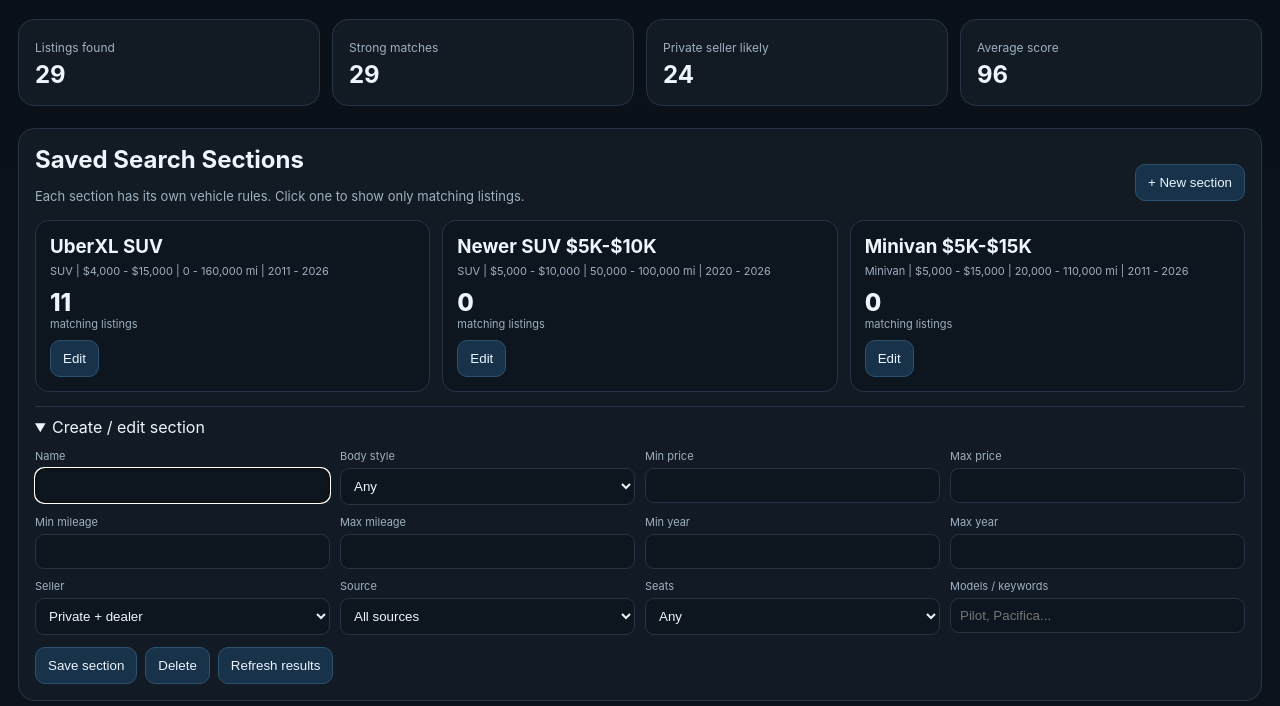
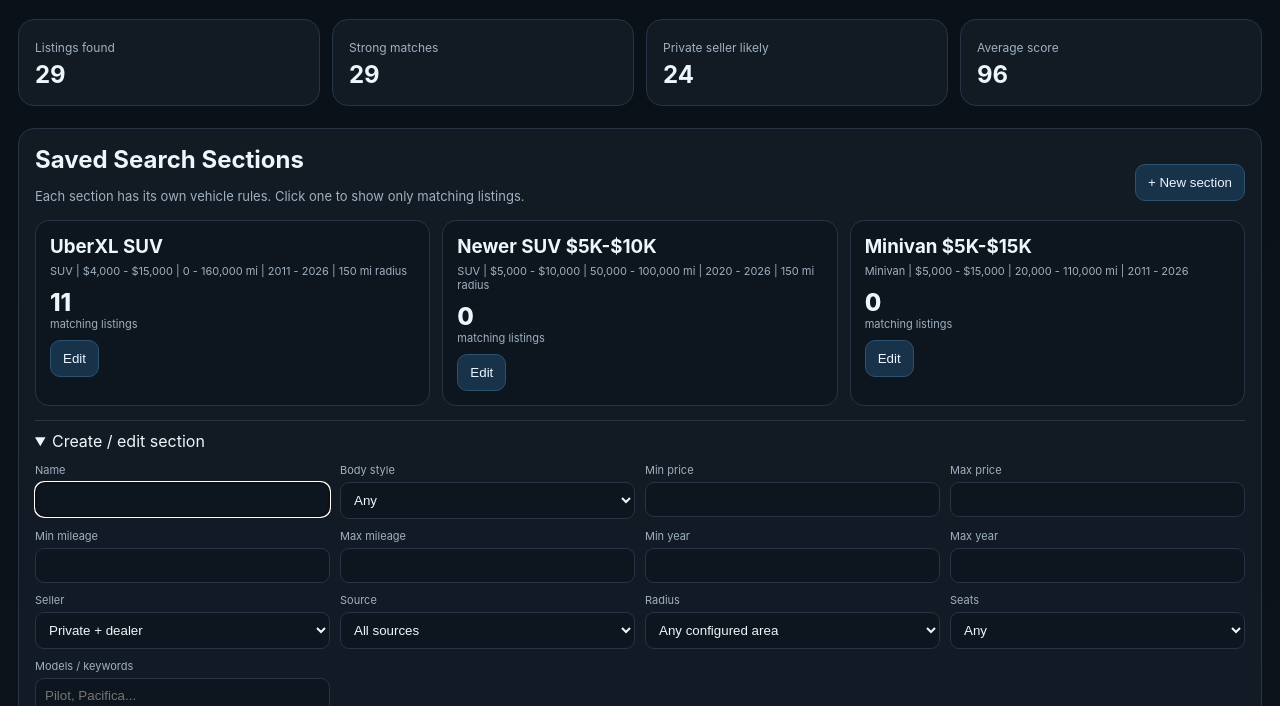
Before and after one commit to AlonSaar/alon-car-hunter, a website: page index.html in a window 1280 px wide. Both pictures are taken after a click on the button "+ New section". Shown: the part 94-800 px from the top of the page. Drawn offline with Linux system fonts and the light colour scheme.

Commit message:
Add editable radius to saved search sections

```diff
--- a/index.html
+++ b/index.html
@@ -42,7 +42,7 @@
         <div class="field"><label>Max year</label><input id="sfMaxYear" type="number"></div>
         <div class="field"><label>Seller</label><select id="sfSeller"><option value="">Private + dealer</option><option value="private">Private only</option><option value="dealer">Dealer only</option></select></div>
         <div class="field"><label>Source</label><select id="sfSource"><option value="">All sources</option><option>Craigslist</option><option>Facebook Marketplace</option><option>Cars.com</option><option>TrueCar</option><option>Autotrader</option><option>CarGurus</option></select></div>
-        <div class="field"><label>Seats</label><select id="sfSeats"><option value="">Any</option><option value="7">7+ / third row</option></select></div>
+        <div class="field"><label>Radius</label><select id="sfRadius"><option value="">Any configured area</option><option value="25">25 miles</option><option value="50">50 miles</option><option value="75">75 miles</option><option value="100">100 miles</option><option value="150">150 miles</option><option value="200">200 miles</option></select></div><div class="field"><label>Seats</label><select id="sfSeats"><option value="">Any</option><option value="7">7+ / third row</option></select></div>
         <div class="field"><label>Models / keywords</label><input id="sfKeywords" placeholder="Pilot, Pacifica..."></div>
       </div>
       <div class="actions" style="margin-top:12px"><button class="btn" onclick="saveSearch()">Save section</button><button class="btn" onclick="deleteSearch()">Delete</button><button class="btn" onclick="searchNow()">Refresh results</button></div>
@@ -85,8 +85,8 @@
 let listings=[], privateOnly=false, favOnly=false, activeSavedId=null, editingSavedId=null;
 const favs=new Set(JSON.parse(localStorage.getItem('carHunterFavs')||'[]'));
 const defaultSaved=[
- {id:'uberxl',name:'UberXL SUV',body:'SUV',minPrice:4000,maxPrice:15000,minMiles:0,maxMiles:160000,minYear:2011,maxYear:2026,seller:'',source:'',seats:'7',keywords:''},
- {id:'newer-suv',name:'Newer SUV $5K-$10K',body:'SUV',minPrice:5000,maxPrice:10000,minMiles:50000,maxMiles:100000,minYear:2020,maxYear:2026,seller:'',source:'',seats:'',keywords:''},
+ {id:'uberxl',name:'UberXL SUV',body:'SUV',minPrice:4000,maxPrice:15000,minMiles:0,maxMiles:160000,minYear:2011,maxYear:2026,seller:'',source:'',radius:150,seats:'7',keywords:''},
+ {id:'newer-suv',name:'Newer SUV $5K-$10K',body:'SUV',minPrice:5000,maxPrice:10000,minMiles:50000,maxMiles:100000,minYear:2020,maxYear:2026,seller:'',source:'',radius:150,seats:'',keywords:''},
  {id:'minivan',name:'Minivan $5K-$15K',body:'Minivan',minPrice:5000,maxPrice:15000,minMiles:20000,maxMiles:110000,minYear:2011,maxYear:2026,seller:'',source:'',seats:'7',keywords:''}
 ];
 let savedSearches=JSON.parse(localStorage.getItem('carHunterSavedSearches')||'null')||defaultSaved;
@@ -115,7 +115,7 @@ function matchesSaved(x,s){
  if(s.maxYear!==''&&s.maxYear!=null&&(year==null||year>+s.maxYear))return false;
  if(s.seller==='private'&&!x.privateSellerLikely)return false;
  if(s.seller==='dealer'&&x.privateSellerLikely)return false;
- if(s.source&&x.source!==s.source)return false;
+ if(s.source&&x.source!==s.source)return false;if(s.radius!==''&&s.radius!=null&&x.distanceMiles!=null&&x.distanceMiles>+s.radius)return false;
  if(s.seats==='7'&&!(/third row|3rd row|7 passenger|8 passenger/i.test(txt)||x.uberXL==='likely'))return false;
  if(s.keywords){const ks=s.keywords.toLowerCase().split(',').map(v=>v.trim()).filter(Boolean);if(ks.length&&!ks.some(k=>txt.includes(k)))return false}
  return true;
@@ -126,12 +126,12 @@ function esc(s){return String(s||'').replace(/[&<>"']/g,m=>({'&':'&amp;','<':'&l
 function toggleFav(id){favs.has(id)?favs.delete(id):favs.add(id);localStorage.setItem('carHunterFavs',JSON.stringify([...favs]));render()}
 document.getElementById('search').oninput=render;document.getElementById('source').onchange=render;document.getElementById('scoreFilter').onchange=render;document.getElementById('privateOnly').onclick=e=>{privateOnly=!privateOnly;e.target.textContent='Private seller: '+(privateOnly?'on':'off');render()};document.getElementById('favOnly').onclick=e=>{favOnly=!favOnly;e.target.textContent='Favorites: '+(favOnly?'on':'off');render()};
 function persistSaved(){localStorage.setItem('carHunterSavedSearches',JSON.stringify(savedSearches))}
-function savedSummary(s){const a=[];if(s.body)a.push(s.body);if(s.minPrice!==''||s.maxPrice!=='')a.push('$'+Number(s.minPrice||0).toLocaleString()+' - '+(s.maxPrice!==''?'$'+Number(s.maxPrice).toLocaleString():'Any price'));if(s.minMiles!==''||s.maxMiles!=='')a.push(Number(s.minMiles||0).toLocaleString()+' - '+(s.maxMiles!==''?Number(s.maxMiles).toLocaleString():'Any')+' mi');if(s.minYear!==''||s.maxYear!=='')a.push((s.minYear||'Any')+' - '+(s.maxYear||'Any'));if(s.seller)a.push(s.seller);if(s.source)a.push(s.source);return a.join(' | ')}
+function savedSummary(s){const a=[];if(s.body)a.push(s.body);if(s.minPrice!==''||s.maxPrice!=='')a.push('$'+Number(s.minPrice||0).toLocaleString()+' - '+(s.maxPrice!==''?'$'+Number(s.maxPrice).toLocaleString():'Any price'));if(s.minMiles!==''||s.maxMiles!=='')a.push(Number(s.minMiles||0).toLocaleString()+' - '+(s.maxMiles!==''?Number(s.maxMiles).toLocaleString():'Any')+' mi');if(s.minYear!==''||s.maxYear!=='')a.push((s.minYear||'Any')+' - '+(s.maxYear||'Any'));if(s.seller)a.push(s.seller);if(s.source)a.push(s.source);if(s.radius)a.push(s.radius+' mi radius');return a.join(' | ')}
 function renderSaved(){const el=document.getElementById('savedSections');if(!el)return;el.innerHTML=savedSearches.map(s=>{const n=listings.filter(x=>matchesSaved(x,s)).length;return '<div class="saved '+(activeSavedId===s.id?'active':'')+'" onclick="applySaved(\''+s.id+'\')"><h3>'+esc(s.name)+'</h3><div class="mini">'+esc(savedSummary(s))+'</div><div class="count">'+n+'</div><div class="mini">matching listings</div><div class="actions" style="margin-top:9px"><button class="btn" onclick="event.stopPropagation();editSaved(\''+s.id+'\')">Edit</button></div></div>'}).join('')}
 function applySaved(id){activeSavedId=activeSavedId===id?null:id;renderSaved();render()}
-function newSavedSearch(){editingSavedId=null;['sfName','sfMinPrice','sfMaxPrice','sfMinMiles','sfMaxMiles','sfMinYear','sfMaxYear','sfKeywords'].forEach(id=>document.getElementById(id).value='');['sfBody','sfSeller','sfSource','sfSeats'].forEach(id=>document.getElementById(id).value='');document.getElementById('searchEditor').open=true;document.getElementById('sfName').focus()}
-function editSaved(id){const s=savedSearches.find(x=>x.id===id);if(!s)return;editingSavedId=id;const map={sfName:'name',sfBody:'body',sfMinPrice:'minPrice',sfMaxPrice:'maxPrice',sfMinMiles:'minMiles',sfMaxMiles:'maxMiles',sfMinYear:'minYear',sfMaxYear:'maxYear',sfSeller:'seller',sfSource:'source',sfSeats:'seats',sfKeywords:'keywords'};Object.entries(map).forEach(([el,k])=>document.getElementById(el).value=s[k]??'');document.getElementById('searchEditor').open=true}
-function readSavedForm(){const v=id=>document.getElementById(id).value;return{id:editingSavedId||('s'+Date.now()),name:v('sfName').trim()||'Saved search',body:v('sfBody'),minPrice:v('sfMinPrice')===''?'':+v('sfMinPrice'),maxPrice:v('sfMaxPrice')===''?'':+v('sfMaxPrice'),minMiles:v('sfMinMiles')===''?'':+v('sfMinMiles'),maxMiles:v('sfMaxMiles')===''?'':+v('sfMaxMiles'),minYear:v('sfMinYear')===''?'':+v('sfMinYear'),maxYear:v('sfMaxYear')===''?'':+v('sfMaxYear'),seller:v('sfSeller'),source:v('sfSource'),seats:v('sfSeats'),keywords:v('sfKeywords').trim()}}
+function newSavedSearch(){editingSavedId=null;['sfName','sfMinPrice','sfMaxPrice','sfMinMiles','sfMaxMiles','sfMinYear','sfMaxYear','sfKeywords'].forEach(id=>document.getElementById(id).value='');['sfBody','sfSeller','sfSource','sfRadius','sfSeats'].forEach(id=>document.getElementById(id).value='');document.getElementById('searchEditor').open=true;document.getElementById('sfName').focus()}
+function editSaved(id){const s=savedSearches.find(x=>x.id===id);if(!s)return;editingSavedId=id;const map={sfName:'name',sfBody:'body',sfMinPrice:'minPrice',sfMaxPrice:'maxPrice',sfMinMiles:'minMiles',sfMaxMiles:'maxMiles',sfMinYear:'minYear',sfMaxYear:'maxYear',sfSeller:'seller',sfSource:'source',sfRadius:'radius',sfSeats:'seats',sfKeywords:'keywords'};Object.entries(map).forEach(([el,k])=>document.getElementById(el).value=s[k]??'');document.getElementById('searchEditor').open=true}
+function readSavedForm(){const v=id=>document.getElementById(id).value;return{id:editingSavedId||('s'+Date.now()),name:v('sfName').trim()||'Saved search',body:v('sfBody'),minPrice:v('sfMinPrice')===''?'':+v('sfMinPrice'),maxPrice:v('sfMaxPrice')===''?'':+v('sfMaxPrice'),minMiles:v('sfMinMiles')===''?'':+v('sfMinMiles'),maxMiles:v('sfMaxMiles')===''?'':+v('sfMaxMiles'),minYear:v('sfMinYear')===''?'':+v('sfMinYear'),maxYear:v('sfMaxYear')===''?'':+v('sfMaxYear'),seller:v('sfSeller'),source:v('sfSource'),radius:v('sfRadius')===''?'':+v('sfRadius'),seats:v('sfSeats'),keywords:v('sfKeywords').trim()}}
 function saveSearch(){const s=readSavedForm();const i=savedSearches.findIndex(x=>x.id===s.id);if(i>=0)savedSearches[i]=s;else savedSearches.push(s);editingSavedId=s.id;activeSavedId=s.id;persistSaved();renderSaved();render()}
 function deleteSearch(){if(!editingSavedId)return;savedSearches=savedSearches.filter(x=>x.id!==editingSavedId);if(activeSavedId===editingSavedId)activeSavedId=null;editingSavedId=null;persistSaved();renderSaved();render();document.getElementById('searchEditor').open=false}
 async function searchNow(){if(document.getElementById('sfName').value.trim())saveSearch();document.getElementById('scanStatus').textContent='Refreshing latest scanned inventory...';await load()}
```
